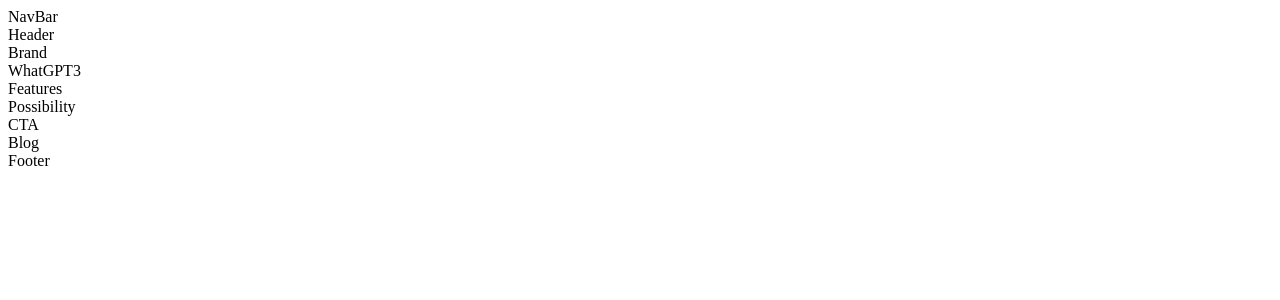
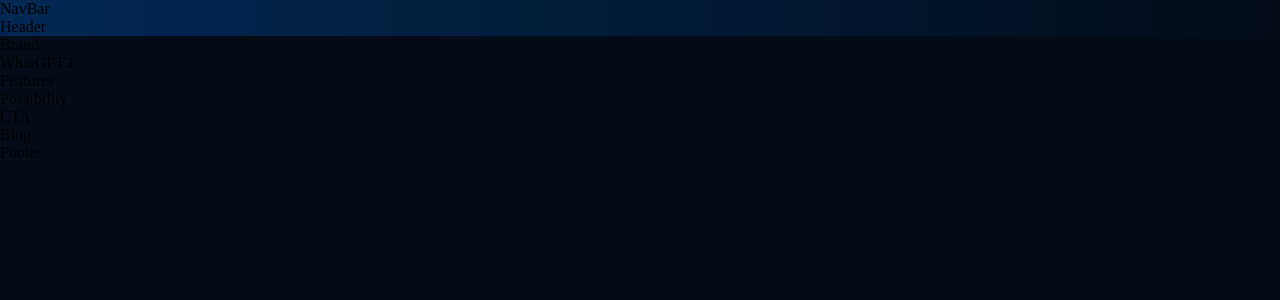
Before and after one commit to AbhijitSarker/chat--gpt3, a React (Vite) app: page / in a window 1280 px wide. Shown: the top 300 px of the page. Built offline with nearby package versions, Linux system fonts and the light colour scheme.

Commit message:
basic styles

```diff
--- a/src/App.css
+++ b/src/App.css
@@ -0,0 +1,84 @@
+*{
+    box-sizing: border-box;
+    padding: 0;
+    margin: 0;
+    scroll-behavior: smooth;
+}
+
+body {
+    background: var(--color-bg);
+}
+
+a{
+    color: unset;
+    text-decoration: none;
+}
+
+.gradient__bg{
+    background: radial-gradient(circle at 3% 25%, rgba(255, 255, 0, 1) 0%, rgba(34, 136, 85, 0.2) 0%, rgba(34, 136, 85, 0.2) 0%, rgba(0, 40, 83, 1) 0%, rgba(4, 12, 24, 1) 100%);
+}
+
+.gradient__text{
+    background: var(--gradient-text);
+    background-clip: text;
+    -webkit-background-clip: text;
+    -webkit-text-fill-color: transparent;
+}
+
+.section__padding{
+    padding: 4rem 6rem;
+}
+
+.section__margin{
+    margin: 4rem 6rem;
+}
+
+.scale-up-center {
+    -webkit-animation: scale-up-center 0.4s cubic-bezier(0.390, 0.575, 0.565, 1.000) both;
+    animation: scale-up-center 0.4s cubic-bezier(0.390, 0.575, 0.565, 1.000) both;
+}
+
+
+@-webkit-keyframes scale-up-center {
+    0% {
+        -webkit-transform: scale(0.5);
+        transform: scale(0.5);
+    }
+
+    100% {
+        -webkit-transform: scale(1);
+        transform: scale(1);
+    }
+}
+
+@keyframes scale-up-center {
+    0% {
+        -webkit-transform: scale(0.5);
+        transform: scale(0.5);
+    }
+
+    100% {
+        -webkit-transform: scale(1);
+        transform: scale(1);
+    }
+}
+
+@media screen and (max-width: 700px) {
+.section__padding {
+        padding: 4rem;
+    }
+
+    .section__margin {
+        margin: 4rem;
+    }
+}
+
+@media screen and (max-width: 550) {
+.section__padding {
+        padding: 4rem 2rem;
+    }
+
+    .section__margin {
+        margin: 4rem 2rem;
+    }
+}
--- a/src/App.jsx
+++ b/src/App.jsx
@@ -1,7 +1,6 @@
 import './App.css'
 
 import { Blog, Features, Footer, Header, Possibility, WhatGPT3 } from './containers';
-
 import { Brand, CTA, NavBar } from './components';
 
 function App() {
--- a/src/index.css
+++ b/src/index.css
@@ -0,0 +1,14 @@
+@import url('https://fonts.googleapis.com/css2?family=Manrope:wght@200;300;400;500;600;700;800&display=swap');
+
+:root {
+    --font-family: 'Manrope', sans-serif;
+
+    --gradient-text: linear-gradient(89.97deg, #AE67FA 1.84%, #F49867 102.67%);
+    --gradient-bar: linear-gradient(103.22deg, #AE67FA -13.86%, #F49867 99.55%);
+
+    --color-bg: #040C18;
+    --color-footer: #031B34;
+    --color-blog: #042c54;
+    --color-text: #81AFDD;
+    --color-subtext: #FF8A71;
+}
```
